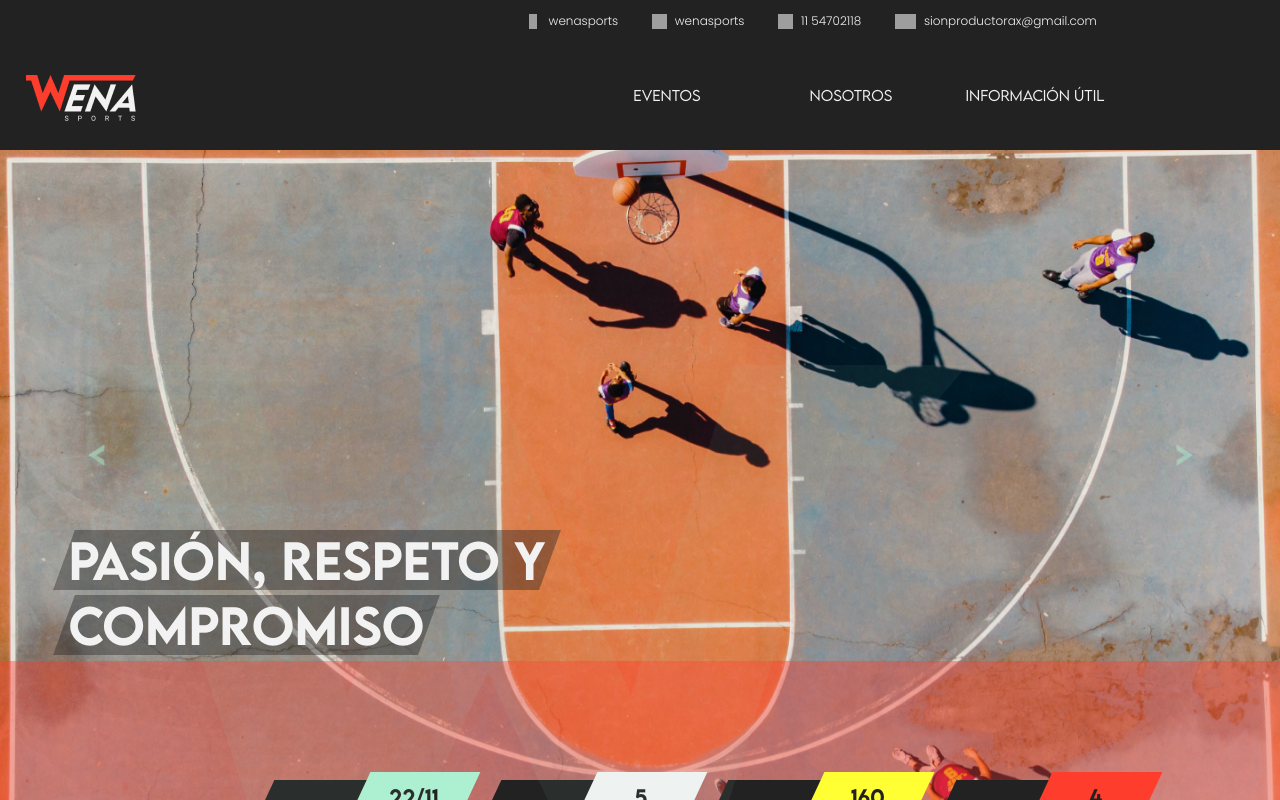
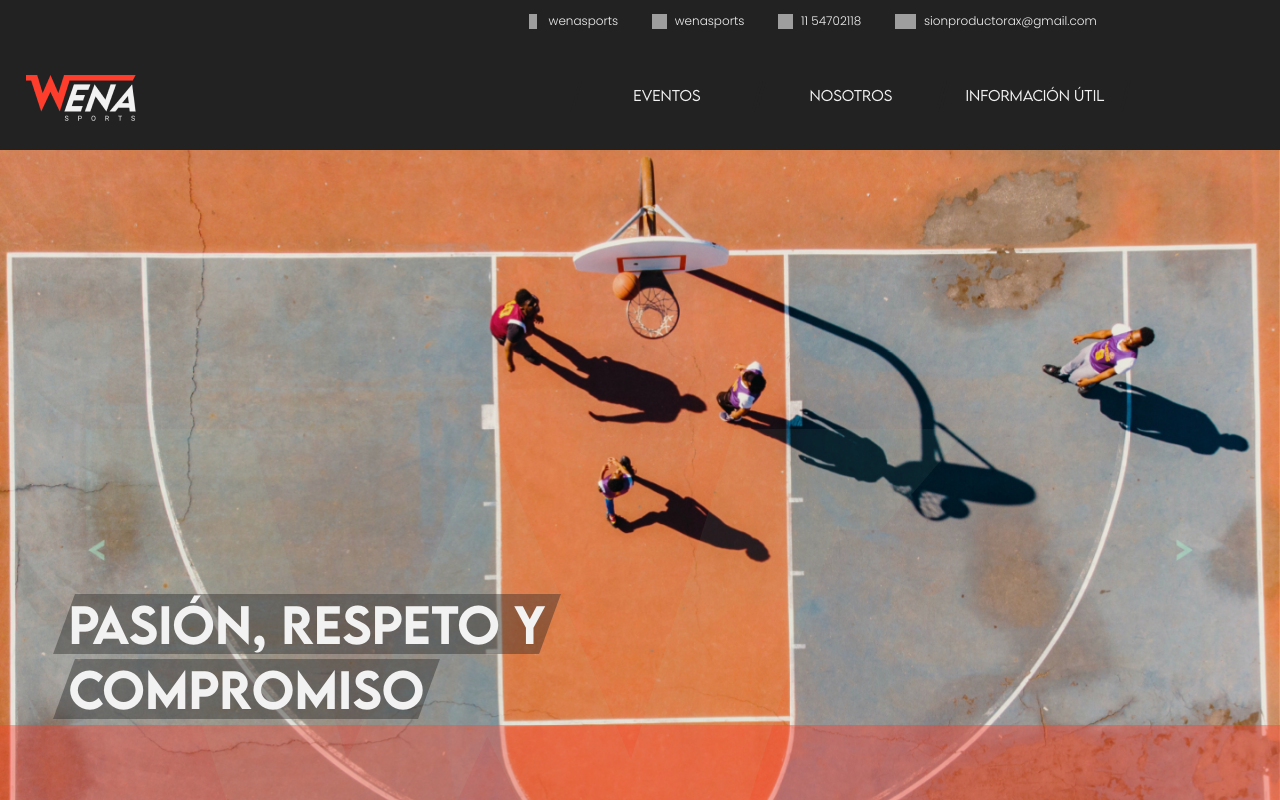
Before and after one commit to matiasjgelpi/Wena_Sports, a React (Create React App) app: page / in a window 1280 px wide. Shown: the top 800 px of the page. Built offline with nearby package versions, Linux system fonts and the light colour scheme; grey boxes are pictures that could not be loaded.

Commit message:
cambios home

```diff
--- a/src/App.css
+++ b/src/App.css
@@ -519,7 +519,12 @@
     display: none; } }
 
 #carousel-portada {
-  grid-row-gap: 0; }
+  margin-top: 125px; }
+
+.img-carousel {
+  width: 100%;
+  height: 850px;
+  object-fit: cover; }
 
 .carousel-control-prev-icon {
   background-image: url(./components/carouselportada/prev.png);
@@ -858,7 +863,7 @@
   #carousel-portada {
     display: none; }
   .home {
-    margin: 0 0px 0px 0px;
+    margin: 15% 0px 0px 0px;
     padding: 30% 10% 115px 5%;
     width: 100%; }
     .home #col1 {
@@ -1029,7 +1034,8 @@
   #navbar {
     margin-top: 0;
     padding-left: 10%;
-    padding-right: 15%; }
+    padding-right: 15%;
+    height: 110px; }
     #navbar .brand {
       margin-right: 0%; }
     #navbar a {
@@ -1066,7 +1072,7 @@
     margin: 12% 0px 0px 0px;
     display: flex;
     width: 100%;
-    height: 814px; }
+    height: 680px; }
     .home-responsive-container img {
       width: 100%;
       object-fit: cover; } }
--- a/src/components/carouselportada/CarouselPortada.js
+++ b/src/components/carouselportada/CarouselPortada.js
@@ -18,13 +18,13 @@ export const CarouselPortada = () => {
         }
       >
         <Carousel.Item>
-          <img className="d-block w-100" src={Rugby} alt="First slide" />
+          <img className="d-block w-100 img-carousel" src={Rugby} alt="First slide" />
         </Carousel.Item>
         <Carousel.Item>
-          <img className="d-block w-100" src={Basket} alt="Second slide" />
+          <img className="d-block w-100  img-carousel" src={Basket} alt="Second slide" />
         </Carousel.Item>
         <Carousel.Item>
-          <img className="d-block w-100" src={Leonas} alt="Third slide" />
+          <img className="d-block w-100  img-carousel" src={Leonas} alt="Third slide" />
         </Carousel.Item>
       </Carousel>
     </div>
--- a/src/components/logofondocarousel/LogoFondoCarousel.js
+++ b/src/components/logofondocarousel/LogoFondoCarousel.js
@@ -1,4 +1,3 @@
-// import {Row} from "react-bootstrap";
 
 export const LogoFondoCarousel = () => {
     return (
--- a/src/components/rectangulorojocarusel/RectanguloRojoCarousel.js
+++ b/src/components/rectangulorojocarusel/RectanguloRojoCarousel.js
@@ -1,4 +1,3 @@
-// import { Row } from "react-bootstrap";
 
 export const RectanguloRojoCarousel = () => {
   return (
--- a/src/components/subtitulocarousel/SubtituloCarousel.js
+++ b/src/components/subtitulocarousel/SubtituloCarousel.js
@@ -1,4 +1,3 @@
-// import { Row } from "react-bootstrap";
 
 export const SubtituloCarousel = () => {
   return (
--- a/src/sass/_carousel.scss
+++ b/src/sass/_carousel.scss
@@ -1,5 +1,11 @@
 #carousel-portada {
-    grid-row-gap: 0;
+    margin-top: 125px;
+}
+
+.img-carousel {
+    width:100%;
+	height:850px;
+	object-fit: cover;
 }
 
 .carousel-control-prev-icon {
--- a/src/sass/_home.scss
+++ b/src/sass/_home.scss
@@ -89,7 +89,7 @@
 
 
     .home {
-        margin: 0 0px 0px 0px;
+        margin: 15% 0px 0px 0px;
         padding: 30% 10% 115px 5%;
         width: 100%;
 
--- a/src/sass/_homeresponsive.scss
+++ b/src/sass/_homeresponsive.scss
@@ -8,7 +8,7 @@
         margin: 12% 0px 0px 0px;
         display: flex;
         width: 100%;
-        height: 814px;
+        height: 680px;
 
         img {
             width: 100%;
--- a/src/sass/_navbarmediaqueries.scss
+++ b/src/sass/_navbarmediaqueries.scss
@@ -8,6 +8,7 @@
 
 
 @media only screen and (max-width: 1200px) {
+
   #logo-navbar {
     display: none;
   }
@@ -25,6 +26,7 @@
     margin-top: 0;
     padding-left: 10%;
     padding-right: 15%;
+    height: 110px;
 
     .brand {
       margin-right: 0%;
```
